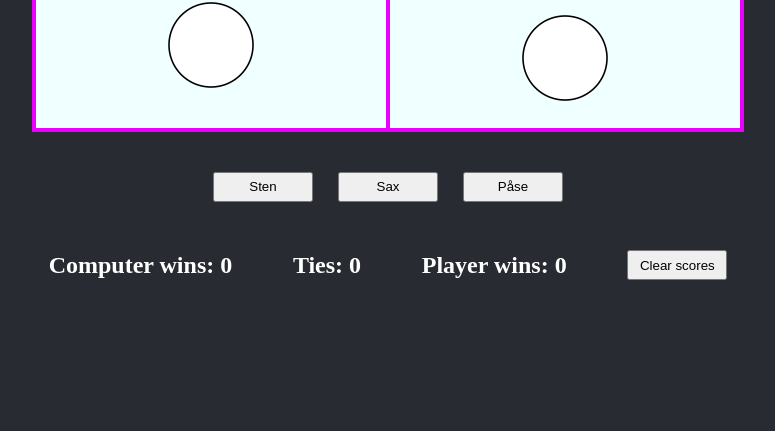
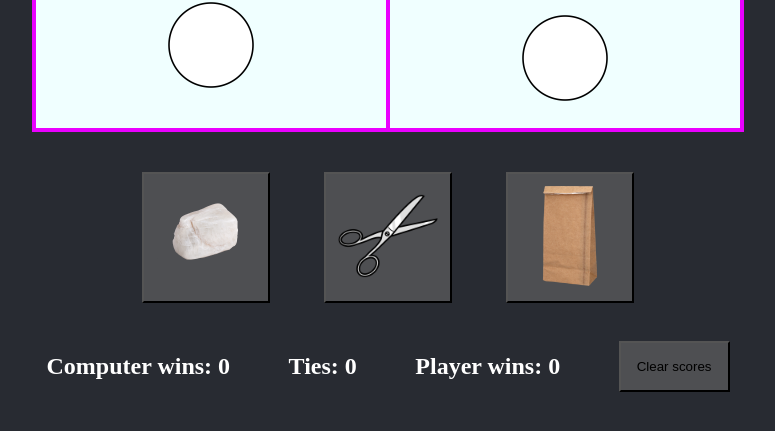
Before and after one commit to MyNameJaeff/RockPaperScissors, a plain HTML site: page index.html in a window 1280 px wide. Shown: the part 151-582 px from the top of the page, without its empty margins (252-1027 px from the left). Drawn offline with Linux system fonts and the light colour scheme.

Commit message:
Update index.html

```diff
--- a/index.html
+++ b/index.html
@@ -43,14 +43,16 @@
         }
         .buttons{
             margin-top: 20%;
-            width: 400px;
+            width: 600px;
             display: flex;
             flex-direction: row;
             justify-content: space-evenly;
         }
         button{
-            height: 30px;
-            width: 100px;
+            height: fit-content;
+            width: fit-content;
+            background-color: #4e4f52;
+            padding: 2%;
         }
         img{
             width: 100px;
@@ -81,9 +83,15 @@
             </div>
         </div>
         <div class="buttons">
-            <button id="sten" onclick="rockPaperSiscor(1)">Sten</button>
-            <button id="sax" onclick="rockPaperSiscor(2)">Sax</button>
-            <button id="påse" onclick="rockPaperSiscor(3)">Påse</button>
+            <button onclick="rockPaperSiscor(1)">
+                <img src="sten.png" alt="Sten">
+            </button>
+            <button onclick="rockPaperSiscor(2)">
+                <img src="sax.png" alt="Sax">
+            </button>
+            <button onclick="rockPaperSiscor(3)">
+                <img src="påse.png" alt="Påse">
+            </button>
         </div>
         <div class="scores">
             <h2>Computer wins:<span id="computerWins">&nbsp0</span></h2>
```
